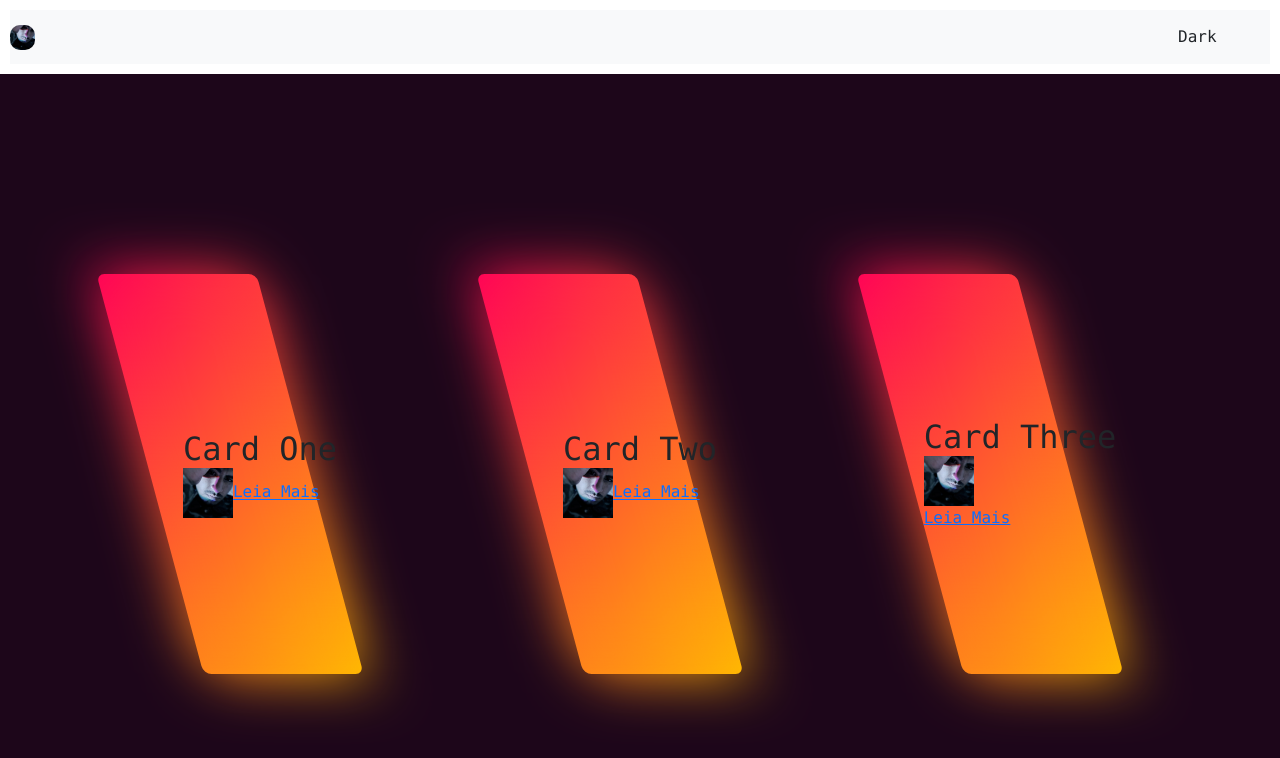
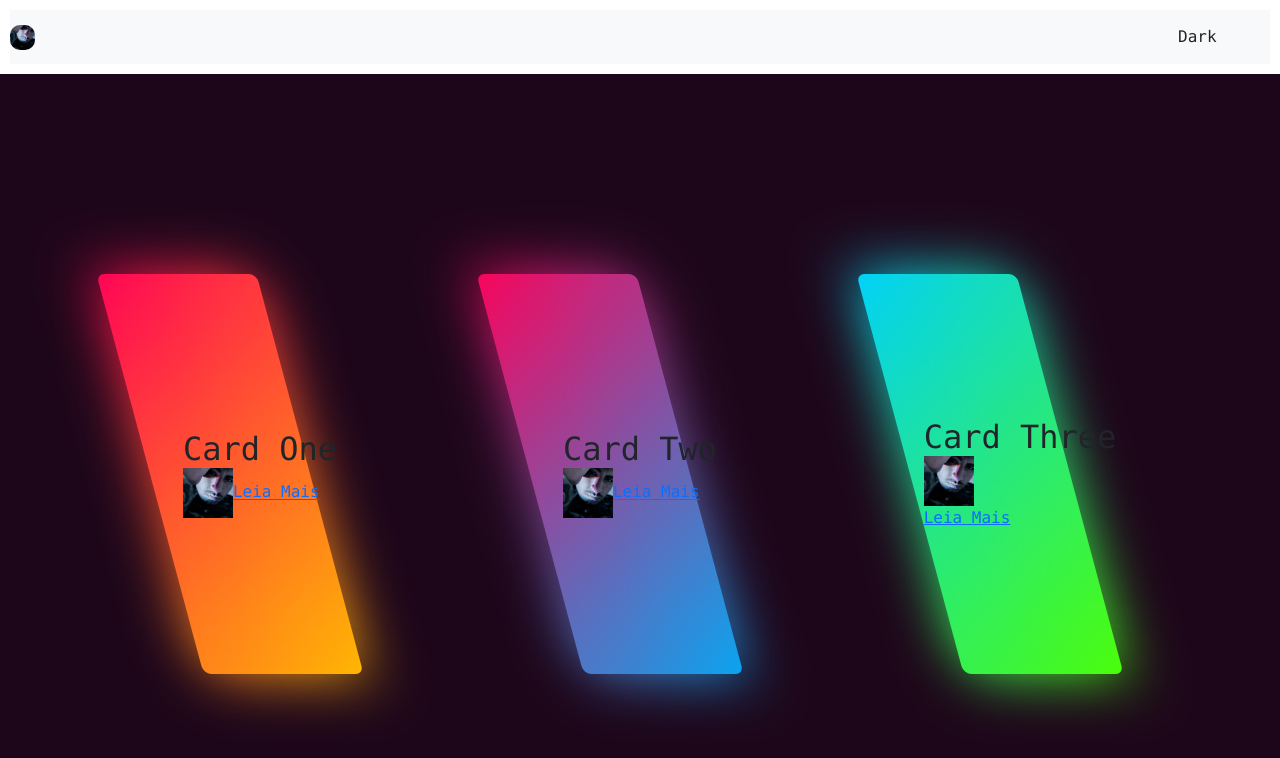
Before and after one commit to MarcusLirio/portifolio, an Angular app: page / in a window 1280 px wide. Shown: the top 758 px of the page. Built offline with nearby package versions, Linux system fonts and the light colour scheme.

Commit message:
initial commit

```diff
--- a/src/app/inicio/inicio.component.css
+++ b/src/app/inicio/inicio.component.css
@@ -103,13 +103,19 @@ img
 .container .box:nth-child(2):before,
 .container .box:nth-child(2):after
 {
- background: linear-gradient(315deg,#ffbc00, #ff0058);
+ background: linear-gradient(315deg,#03a9f4, #ff0058);
 }
 
 .container .box:nth-child(3):before,
 .container .box:nth-child(3):after
 {
- background: linear-gradient(315deg,#ffbc00, #ff0058);
+ background: linear-gradient(315deg,#4dff03, #00d0ff);
+}
+
+.container .box span
+{
+    display: block;
+    position: absolute;
 }
 
 .content
```
